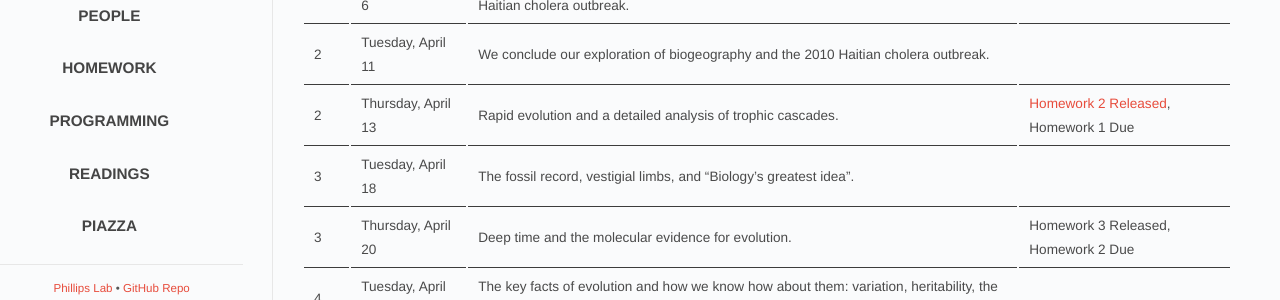
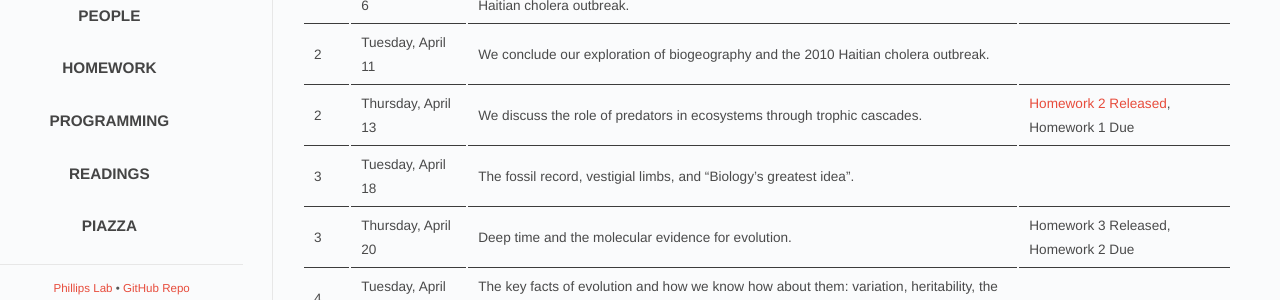
Before and after one commit to RPGroup-PBoC/bi1, a Jekyll site: the page built from _posts/2017-01-30-syllabus.md, in a window 1280 px wide. Shown: the part 426-726 px from the top of the page. Built offline with Jekyll 4.4.1, drawn with Linux system fonts in a browser that asks for light colours.

Commit message:
Updated the syllabus

```diff
--- a/_posts/2017-01-30-syllabus.md
+++ b/_posts/2017-01-30-syllabus.md
@@ -14,7 +14,7 @@ permalink: syllabus
 | 1 | Tuesday, April 4 | How did amphibians get on the islands 200 miles off the coast of West Africa?| |
 | 1 | Thursday, April 6 | Finishing up biogeography of oceanic islands and beginning our discussion of the 2010 Haitian cholera outbreak. | [Homework 1 Released](http://www.rpgroup.caltech.edu/courses/bi1_2017/homework/hw1_biogeography_Sp2017.pdf) |
 | 2 | Tuesday, April 11 | We conclude our exploration of biogeography and the 2010 Haitian cholera outbreak. | |
-| 2 | Thursday, April 13 | Rapid evolution and a detailed analysis of trophic cascades. | [Homework 2 Released](http://www.rpgroup.caltech.edu/courses/bi1_2017/homework/hw2_trophic_cascades_Sp2017.pdf), Homework 1 Due |
+| 2 | Thursday, April 13 | We discuss the role of predators in ecosystems through trophic cascades.| [Homework 2 Released](http://www.rpgroup.caltech.edu/courses/bi1_2017/homework/hw2_trophic_cascades_Sp2017.pdf), Homework 1 Due |
 | 3 | Tuesday, April 18 | The fossil record, vestigial limbs, and "Biology's greatest idea". | |
 | 3 | Thursday, April 20 | Deep time and the molecular evidence for evolution. | Homework 3 Released, Homework 2 Due |
 | 4 | Tuesday, April 25 | The key facts of evolution and how we know how about them: variation, heritability, the forces of evolution. | |
```
